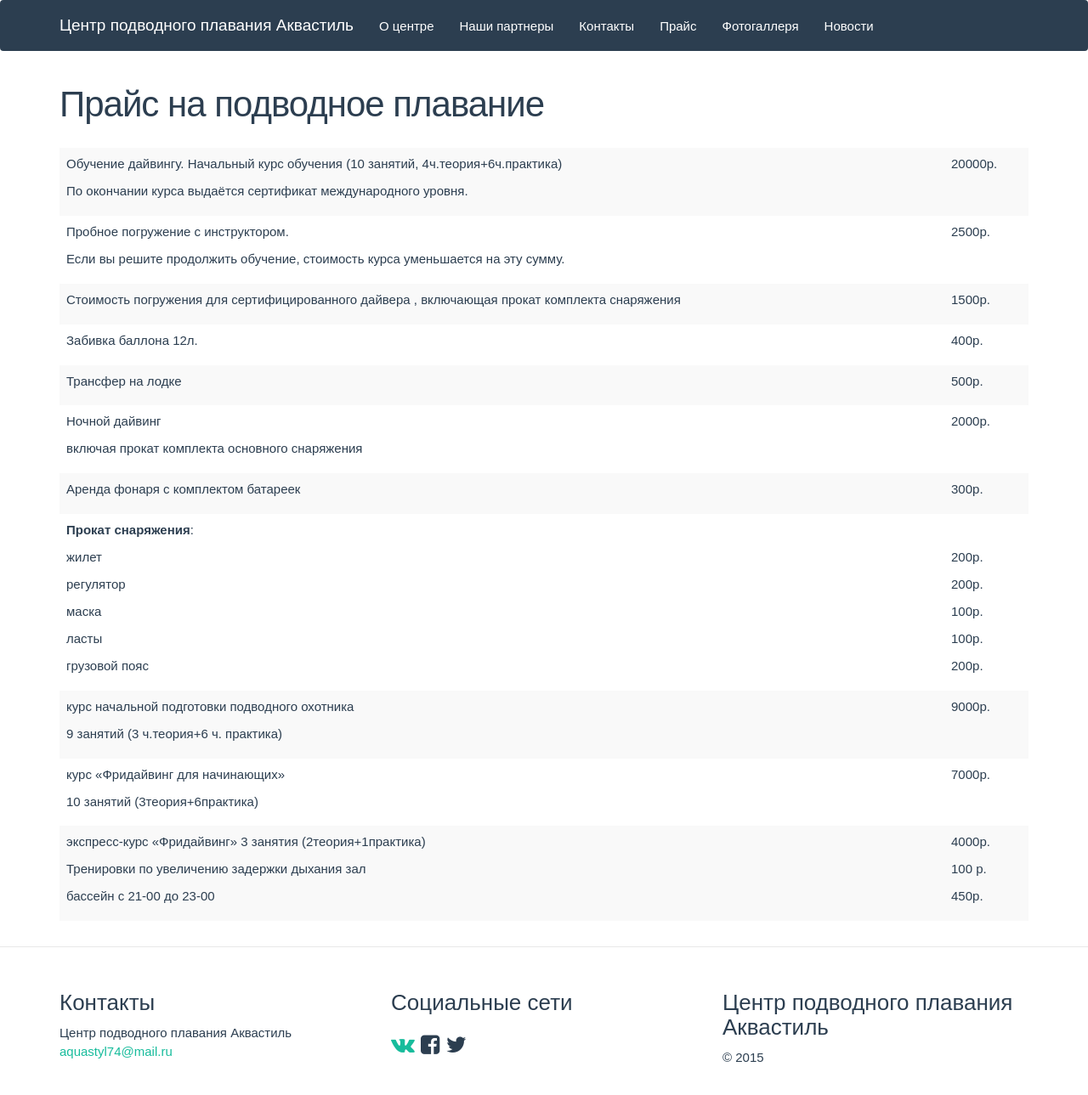
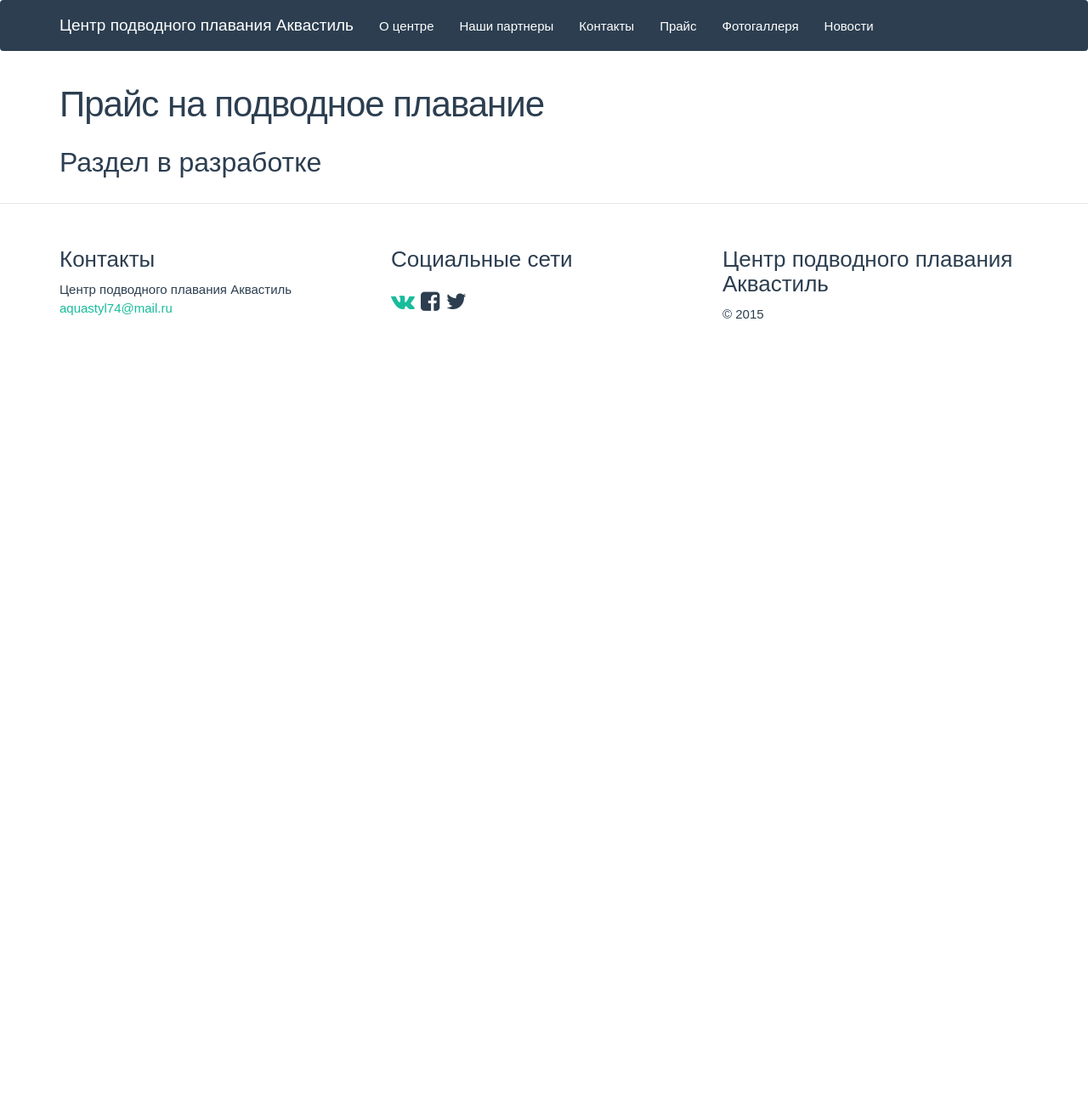
Before and after one commit to aquastyle74/aquastyle74.github.io, a Jekyll site: the page built from price.md, in a window 1280 px wide. Shown: the whole page at 85% size. Built offline with Jekyll 4.4.1, drawn with Linux system fonts in a browser that asks for light colours; a file with an impossible date is left out; after the commit the page ends 900 px from its top, so only the background shows below that.

Commit message:
Update price.md

```diff
--- a/price.md
+++ b/price.md
@@ -4,159 +4,4 @@
 published: true
 ---
 
-
-<table class="table table-striped">
-<tr>
-<td markdown="1">
-
-Обучение дайвингу.
-Начальный курс обучения  (10 занятий, 4ч.теория+6ч.практика)
-
-По окончании курса выдаётся сертификат международного уровня.
-
-</td>
-<td markdown="1">
-
-20000р.
-
-</td>
-
-</tr>
-<tr>
-<td markdown="1">
-
-Пробное погружение с инструктором.
-
-Если вы решите продолжить обучение, стоимость курса уменьшается на эту сумму.
-
-</td>
-<td markdown="1">
-
-2500р.
-
-</td>
-
-</tr>
-<tr>
-<td markdown="1">
-Стоимость погружения  для сертифицированного дайвера ,  включающая прокат комплекта снаряжения
-</td>
-<td markdown="1">
-1500р.
-</td>
-
-</tr>
-<tr>
-<td markdown="1">
-Забивка баллона 12л.
-</td>
-<td markdown="1">
-400р.
-</td>
-
-</tr>
-<tr>
-<td markdown="1">
-Трансфер на лодке
-</td>
-<td markdown="1">
-500р.
-</td>
-
-</tr>
-<tr>
-<td markdown="1">
-Ночной дайвинг
-
-включая прокат  комплекта основного снаряжения
-</td>
-<td markdown="1">
-2000р.
-</td>
-
-</tr>
-<tr>
-<td markdown="1">
-
-Аренда фонаря с комплектом батареек
-</td>
-<td markdown="1">
-
-300р.
-</td>
-
-</tr>
-<tr>
-<td markdown="1">
-**Прокат снаряжения**:
-
-жилет
-
-регулятор
-
-маска
-
-ласты
-
-грузовой пояс
-</td>
-<td markdown="1">
-&nbsp;
-
-200р.
-
-200р.
-
-100р.
-
-100р.
-
-200р.
-
-</td>
-
-</tr>
-<tr>
-<td markdown="1">
-курс начальной подготовки подводного охотника
-
-9 занятий (3 ч.теория+6 ч. практика)
-</td>
-<td markdown="1">
-
-9000р.
-</td>
-
-</tr>
-<tr>
-<td markdown="1">
-курс «Фридайвинг для начинающих»
-
-10 занятий (3теория+6практика)
-
-</td>
-<td markdown="1">
-
-7000р.
-</td>
-
-</tr>
-<tr>
-<td markdown="1">
-экспресс-курс «Фридайвинг»
-3 занятия (2теория+1практика)
-
-Тренировки по увеличению задержки дыхания зал
-
-бассейн с 21-00 до 23-00
-</td>
-<td markdown="1">
-4000р.
-
-100 р.
-
-450р.
-</td>
-
-</tr>
-</table>
+## Раздел в разработке
```
